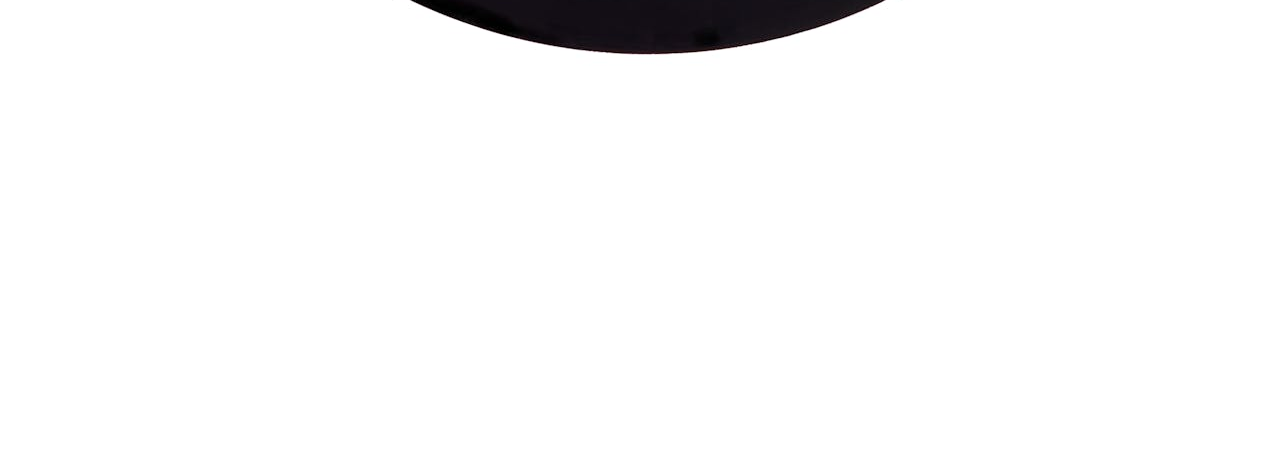
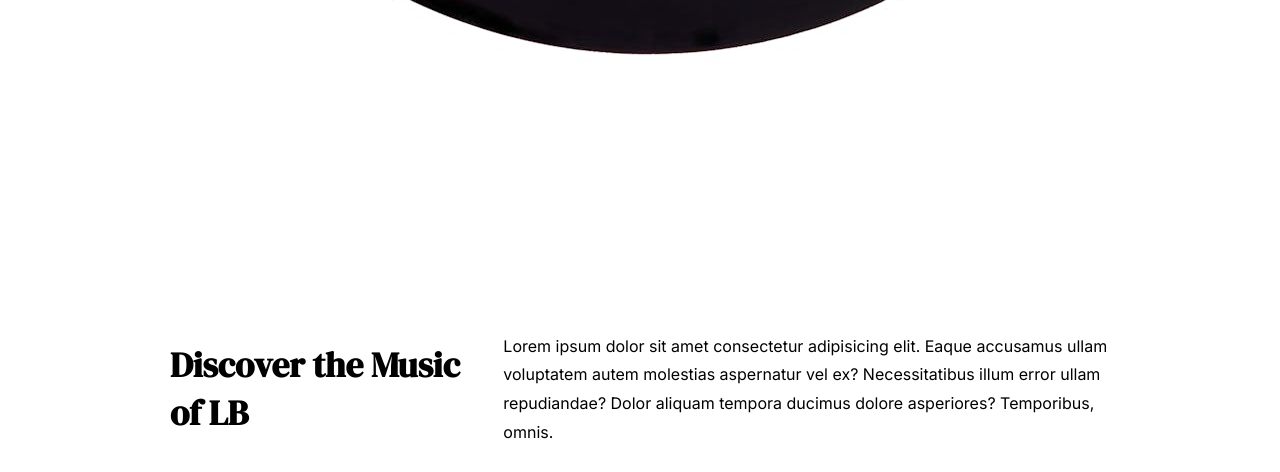
Before and after one commit to ggpio18/VAN-MusicWebsite-html-css, a plain HTML site: page index.html in a window 1280 px wide. Shown: the part 597-1069 px from the top of the page. Before the commit the page ends 903 px from the top, so only its background shows below. Drawn offline with Linux system fonts and the light colour scheme.

Commit message:
updt about

```diff
--- a/index.html
+++ b/index.html
@@ -59,6 +59,23 @@
         </div>
       </header>
 
+      <section id="about">
+        <div class="container">
+          <div class="left">
+            <h3>Discover the Music of LB</h3>
+          </div>
+
+          <div class="right">
+            <p>
+              Lorem ipsum dolor sit amet consectetur adipisicing elit. Eaque
+              accusamus ullam voluptatem autem molestias aspernatur vel ex?
+              Necessitatibus illum error ullam repudiandae? Dolor aliquam tempora
+              ducimus dolore asperiores? Temporibus, omnis.
+            </p>
+          </div>
+        </div>
+      </section>
+
     <script src="main.js"></script>
 </body>
 </html>
--- a/style.css
+++ b/style.css
@@ -114,3 +114,22 @@ header {
     font-size: 40px;
     margin-top: 0;
   }
+
+  /* ABout */
+
+#about .container {
+    display: flex;
+    align-items: center;
+    justify-content: space-between;
+    gap: 30px;
+  }
+
+  #about .left {
+    flex: 1;
+    font-size: 30px;
+    font-family: "DM Serif Display", serif;
+  }
+
+  #about .right {
+    flex: 2;
+  }
```
